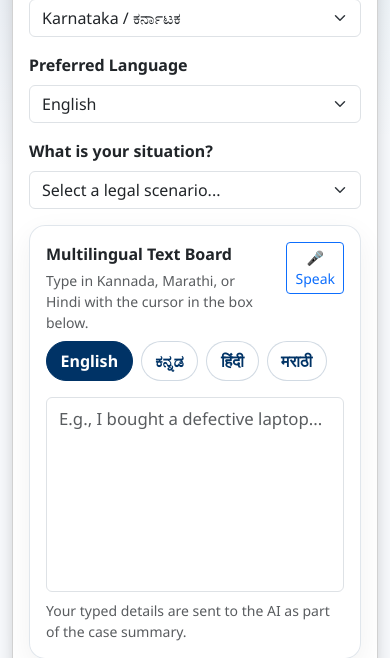
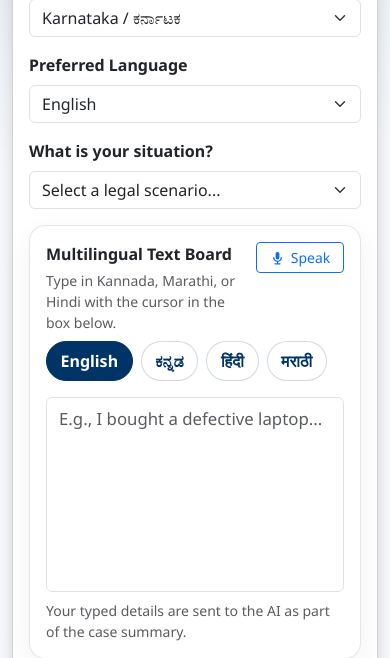
Before and after one commit to harithajc/AIPublicDefender, a Flask app: page /app in a window 390 px wide. Shown: the part 283-941 px from the top of the page. Run offline with Flask 3, Linux system fonts and the light colour scheme.

Commit message:
Enhance microphone button and read aloud functionality with updated icons

```diff
--- a/templates/index.html
+++ b/templates/index.html
@@ -74,6 +74,19 @@
             background: #fefefe;
             overflow: hidden;
             padding: 8px !important;
+        }
+        #microphoneBtn {
+            display: inline-flex;
+            align-items: center;
+            justify-content: center;
+            min-width: 88px;
+        }
+        .mic-icon {
+            width: 15px;
+            height: 15px;
+            vertical-align: -2px;
+            margin-right: 6px;
+            color: currentColor;
         }
         .keyboard-title {
             font-weight: 800;
@@ -191,7 +204,7 @@
                                 <div class="text-muted small" id="ui-board-hint">Type in Kannada, Marathi, or Hindi with the cursor in the box below.</div>
                             </div>
                             <button type="button" id="microphoneBtn" class="btn btn-sm btn-outline-primary" title="Speak your problem">
-                                <span id="micStatus">🎤 Speak</span>
+                                <span id="micStatus"><svg class="mic-icon" viewBox="0 0 24 24" aria-hidden="true"><path fill="currentColor" d="M12 15a3 3 0 0 0 3-3V6a3 3 0 1 0-6 0v6a3 3 0 0 0 3 3Zm5-3a1 1 0 1 1 2 0a7 7 0 0 1-6 6.93V21h3a1 1 0 1 1 0 2H8a1 1 0 1 1 0-2h3v-2.07A7 7 0 0 1 5 12a1 1 0 1 1 2 0a5 5 0 1 0 10 0Z"/></svg>Speak</span>
                             </button>
                         </div>
 
@@ -524,6 +537,7 @@
     const microphoneBtn = document.getElementById('microphoneBtn');
     const micStatus = document.getElementById('micStatus');
     const contextField = document.getElementById('context');
+    const micIconMarkup = '<svg class="mic-icon" viewBox="0 0 24 24" aria-hidden="true"><path fill="currentColor" d="M12 15a3 3 0 0 0 3-3V6a3 3 0 1 0-6 0v6a3 3 0 0 0 3 3Zm5-3a1 1 0 1 1 2 0a7 7 0 0 1-6 6.93V21h3a1 1 0 1 1 0 2H8a1 1 0 1 1 0-2h3v-2.07A7 7 0 0 1 5 12a1 1 0 1 1 2 0a5 5 0 1 0 10 0Z"/></svg>';
     let recognition;
     let isListening = false;
 
@@ -535,7 +549,7 @@
         microphoneBtn.addEventListener('click', () => {
             if (!isListening) {
                 isListening = true;
-                micStatus.textContent = '⏹️ Listening...';
+                micStatus.innerHTML = `${micIconMarkup}Listening...`;
                 microphoneBtn.classList.add('active');
                 recognition.lang = document.getElementById('language').value === 'Kannada' ? 'kn-IN' :
                                    document.getElementById('language').value === 'Hindi' ? 'hi-IN' :
@@ -554,13 +568,13 @@
 
         recognition.onend = () => {
             isListening = false;
-            micStatus.textContent = '🎤 Speak';
+            micStatus.innerHTML = `${micIconMarkup}Speak`;
             microphoneBtn.classList.remove('active');
         };
 
         recognition.onerror = (event) => {
             console.error('Speech recognition error:', event.error);
-            micStatus.textContent = '🎤 Error';
+            micStatus.innerHTML = `${micIconMarkup}Error`;
             isListening = false;
             microphoneBtn.classList.remove('active');
         };
```
Also changed, not shown: templates/roadmap.html (+4 -4 lines).
